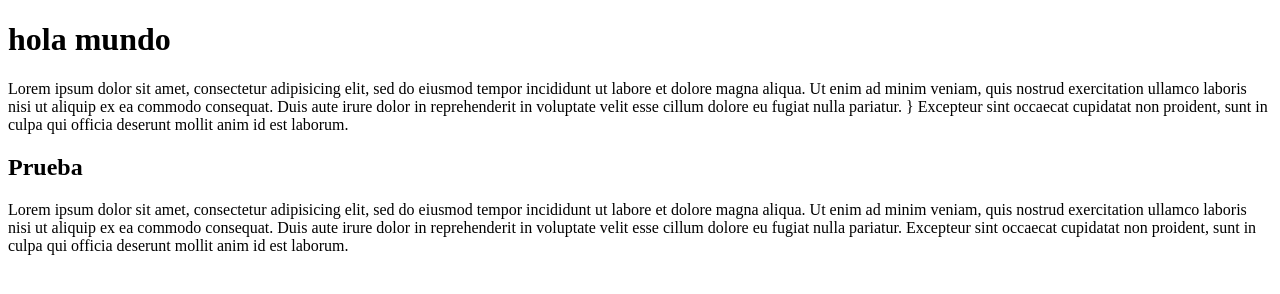
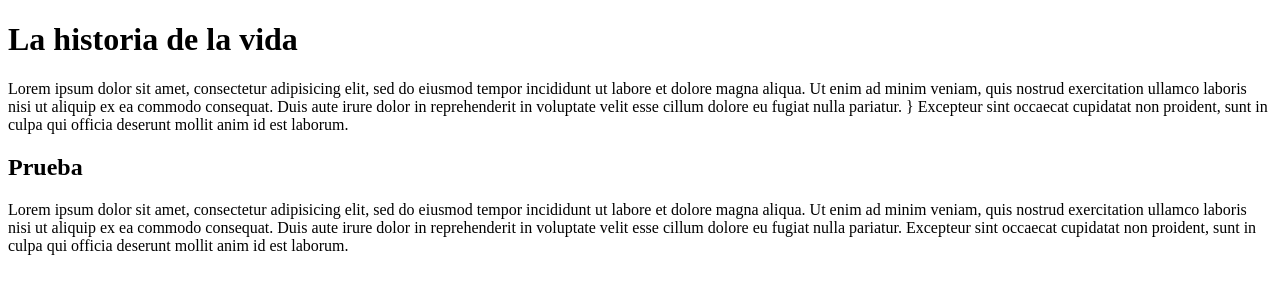
Before and after one commit to noxigithub/gitCurso, a plain HTML site: page index.html in a window 1280 px wide. Drawn offline with Linux system fonts and the light colour scheme.

Commit message:
se cambio el titulo del primer parrafo

```diff
--- a/index.html
+++ b/index.html
@@ -5,7 +5,7 @@
     <title></title>
   </head>
   <body>
-    <h1>hola mundo</h1>
+    <h1>La historia de la vida</h1>
     <p>Lorem ipsum dolor sit amet, consectetur adipisicing elit, sed do eiusmod tempor incididunt
       ut labore et dolore magna aliqua. Ut enim ad minim veniam, quis nostrud exercitation ullamco
       laboris nisi ut aliquip ex ea commodo consequat. Duis aute irure dolor in reprehenderit in voluptate velit esse cillum dolore eu fugiat nulla pariatur. }
```
